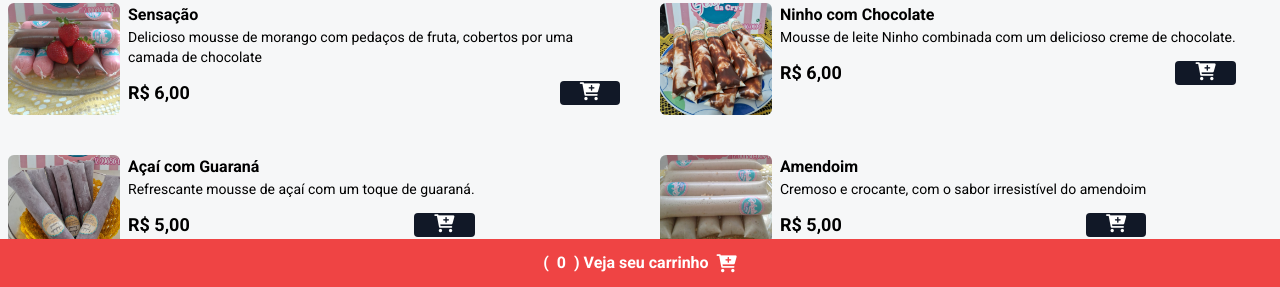
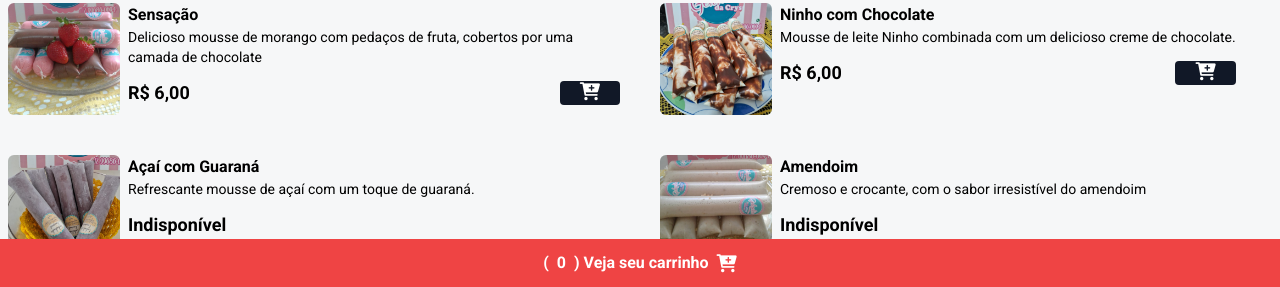
Before and after one commit to LuckasDuarte/SITE_GELADAO, a website: page index.html in a window 1280 px wide. Shown: the part 513-800 px from the top of the page. Drawn offline with nearby package versions, Linux system fonts and the light colour scheme.

Commit message:
atualização estoque

```diff
--- a/index.html
+++ b/index.html
@@ -129,8 +129,9 @@
                     <p class="text-sm">Refrescante mousse de açaí com um toque de guaraná.</p>
 
                     <div class="flex items-center gap-2 justify-between mt-3">
-                        <p class="font-bold text-lg">R$ 5,00</p>
-                        <button
+                        <!-- <p class="font-bold text-lg">R$ 5,00</p> -->
+                        <p class="font-bold text-lg">Indisponível</p>
+                        <button style="display: none;"
                             class="bg-gray-900 px-5 rounded add-to-cart-btn"
                             data-name="Açaí com Guaraná"
                             data-price="5.00"
@@ -156,8 +157,9 @@
                     <p class="text-sm">Cremoso e crocante, com o sabor irresistível do amendoim</p>
 
                     <div class="flex items-center gap-2 justify-between mt-3">
-                        <p class="font-bold text-lg">R$ 5,00</p>
-                        <button
+                        <!-- <p class="font-bold text-lg">R$ 5,00</p> -->
+                        <p class="font-bold text-lg">Indisponível</p>
+                        <button style="display: none;"
                             class="bg-gray-900 px-5 rounded add-to-cart-btn"
                             data-name="Amendoim"
                             data-price="5.00"
```
